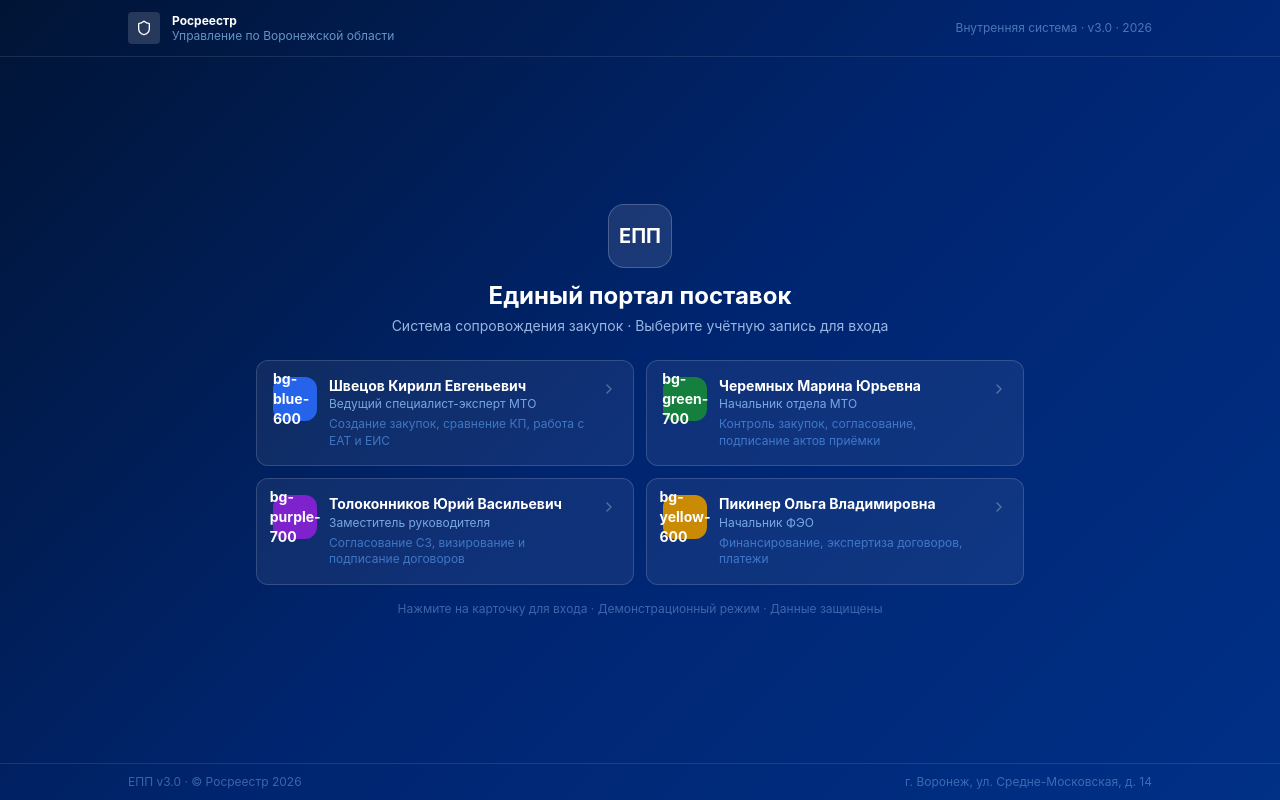
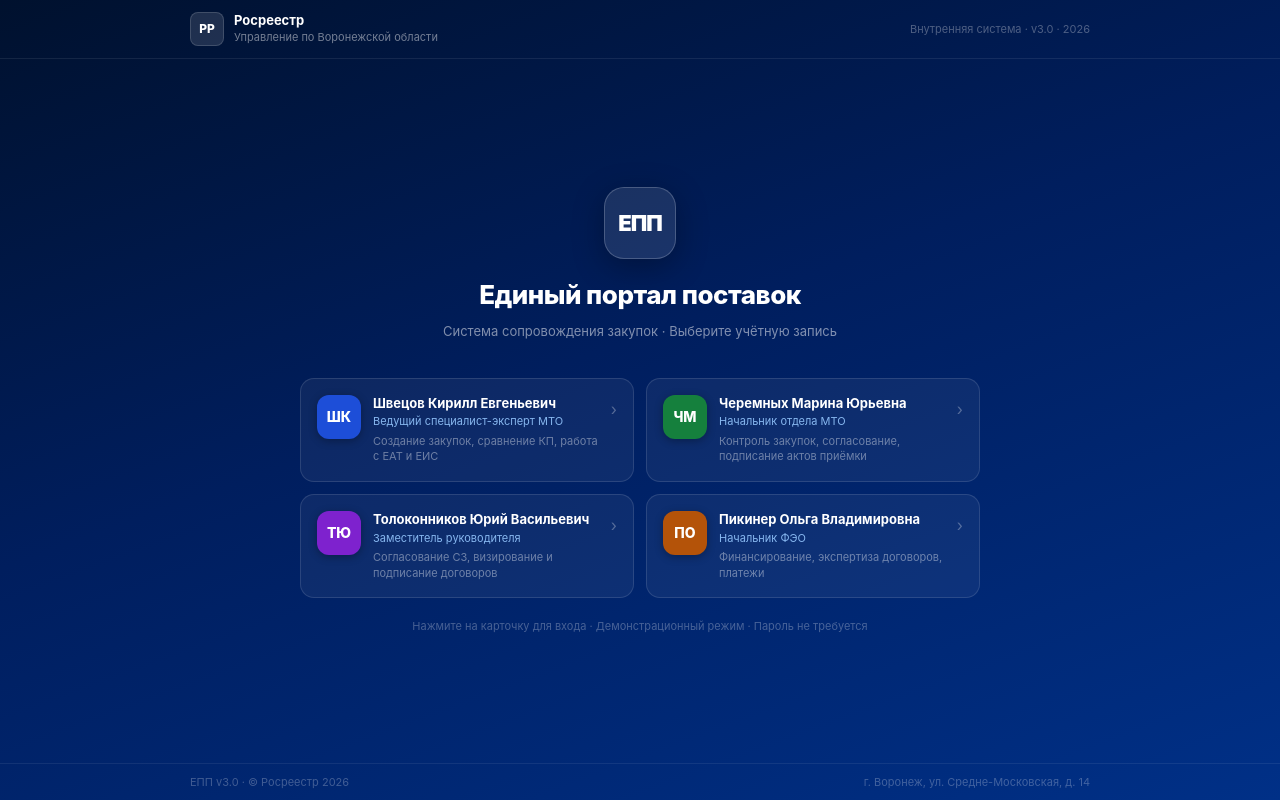
Before and after one commit to deazycs/epp-portal, a Next.js app: page /login in a window 1280 px wide. Built offline with nearby package versions, Linux system fonts and the light colour scheme.

Commit message:
fix: login initials fixed, demo button beautiful, panel text fully visible

```diff
--- a/app/login/page.tsx
+++ b/app/login/page.tsx
@@ -2,8 +2,21 @@
 
 import { useState } from 'react';
 import { useRouter } from 'next/navigation';
-import { Shield, ChevronRight } from 'lucide-react';
 import { LOGIN_USERS } from '@/mock/data/users';
+
+const AVATAR_COLORS: Record<string, string> = {
+  u_shv: '#1d4ed8',
+  u_che: '#15803d',
+  u_tol: '#7e22ce',
+  u_pik: '#b45309',
+};
+
+const AVATARS: Record<string, string> = {
+  u_shv: 'ШК',
+  u_che: 'ЧМ',
+  u_tol: 'ТЮ',
+  u_pik: 'ПО',
+};
 
 export default function LoginPage() {
   const router = useRouter();
@@ -13,96 +26,122 @@ export default function LoginPage() {
   const handleLogin = async (userId: string) => {
     setSelected(userId);
     setLoading(true);
-    await new Promise(r => setTimeout(r, 600));
+    await new Promise(r => setTimeout(r, 500));
     router.push('/dashboard');
   };
 
   return (
-    <div className="min-h-screen flex flex-col"
-      style={{ background: 'linear-gradient(135deg, #001435 0%, #002570 50%, #003087 100%)' }}>
+    <div style={{
+      minHeight: '100vh', display: 'flex', flexDirection: 'column',
+      background: 'linear-gradient(160deg, #00112e 0%, #001e5e 45%, #003087 100%)',
+      fontFamily: 'Inter, Segoe UI, Arial, sans-serif',
+    }}>
 
       {/* Верхняя полоса */}
-      <div className="border-b border-white border-opacity-10 px-4 sm:px-6 py-3">
-        <div className="max-w-5xl mx-auto flex items-center justify-between">
-          <div className="flex items-center gap-3">
-            <div className="w-8 h-8 rounded bg-white bg-opacity-15 flex items-center justify-center flex-shrink-0">
-              <Shield size={16} className="text-white"/>
+      <div style={{ borderBottom: '1px solid rgba(255,255,255,0.08)', padding: '12px 24px' }}>
+        <div style={{ maxWidth: 900, margin: '0 auto', display: 'flex', alignItems: 'center', justifyContent: 'space-between' }}>
+          <div style={{ display: 'flex', alignItems: 'center', gap: 10 }}>
+            <div style={{ width: 34, height: 34, borderRadius: 8, background: 'rgba(255,255,255,0.12)', display: 'flex', alignItems: 'center', justifyContent: 'center', border: '1px solid rgba(255,255,255,0.15)' }}>
+              <span style={{ color: '#fff', fontSize: 12, fontWeight: 800 }}>РР</span>
             </div>
             <div>
-              <div className="text-white text-xs font-bold leading-tight">Росреестр</div>
-              <div className="text-blue-300 text-xs opacity-70 hidden sm:block">Управление по Воронежской области</div>
+              <div style={{ color: '#fff', fontSize: 13, fontWeight: 700, lineHeight: 1.2 }}>Росреестр</div>
+              <div style={{ color: 'rgba(255,255,255,0.45)', fontSize: 11 }}>Управление по Воронежской области</div>
             </div>
           </div>
-          <div className="text-blue-300 text-xs opacity-50 hidden sm:block">
-            Внутренняя система · v3.0 · 2026
-          </div>
+          <div style={{ color: 'rgba(255,255,255,0.3)', fontSize: 11 }}>Внутренняя система · v3.0 · 2026</div>
         </div>
       </div>
 
       {/* Основной контент */}
-      <div className="flex-1 flex items-center justify-center p-4 py-6">
-        <div className="w-full max-w-3xl">
+      <div style={{ flex: 1, display: 'flex', alignItems: 'center', justifyContent: 'center', padding: 24 }}>
+        <div style={{ width: '100%', maxWidth: 680 }}>
 
-          {/* Заголовок */}
-          <div className="text-center mb-6">
-            <div className="w-16 h-16 rounded-2xl bg-white bg-opacity-10 border border-white border-opacity-20 flex items-center justify-center mx-auto mb-3">
-              <span className="text-xl font-bold text-white">ЕПП</span>
+          {/* Логотип */}
+          <div style={{ textAlign: 'center', marginBottom: 36 }}>
+            <div style={{
+              width: 72, height: 72, borderRadius: 20,
+              background: 'rgba(255,255,255,0.1)',
+              border: '1.5px solid rgba(255,255,255,0.2)',
+              display: 'flex', alignItems: 'center', justifyContent: 'center',
+              margin: '0 auto 16px',
+              boxShadow: '0 8px 32px rgba(0,0,0,0.3)',
+            }}>
+              <span style={{ color: '#fff', fontSize: 22, fontWeight: 900, letterSpacing: -1 }}>ЕПП</span>
             </div>
-            <h1 className="text-2xl font-bold text-white mb-1">Единый портал поставок</h1>
-            <p className="text-blue-200 text-sm opacity-80">
-              Система сопровождения закупок · Выберите учётную запись для входа
+            <h1 style={{ color: '#fff', fontSize: 26, fontWeight: 800, margin: '0 0 8px', letterSpacing: -0.5 }}>
+              Единый портал поставок
+            </h1>
+            <p style={{ color: 'rgba(255,255,255,0.5)', fontSize: 13, margin: 0 }}>
+              Система сопровождения закупок · Выберите учётную запись
             </p>
           </div>
 
-          {/* Карточки пользователей */}
-          <div className="grid grid-cols-1 sm:grid-cols-2 gap-3 mb-4">
-            {LOGIN_USERS.map(u => (
-              <button key={u.userId}
-                onClick={() => handleLogin(u.userId)}
-                disabled={loading}
-                style={{
-                  textAlign: 'left', padding: 16, borderRadius: 12, border: '1px solid',
-                  borderColor: selected === u.userId ? 'rgba(255,255,255,0.7)' : 'rgba(255,255,255,0.15)',
-                  background: selected === u.userId ? 'rgba(255,255,255,0.18)' : 'rgba(255,255,255,0.06)',
-                  cursor: 'pointer', transition: 'all 0.2s', opacity: loading && selected !== u.userId ? 0.5 : 1,
-                }}>
-                <div className="flex items-start gap-3">
-                  <div className={`w-11 h-11 rounded-xl flex items-center justify-center text-white text-sm font-bold flex-shrink-0 ${
-                      u.userId === 'u_shv' ? 'bg-blue-600' :
-                      u.userId === 'u_che' ? 'bg-green-700' :
-                      u.userId === 'u_tol' ? 'bg-purple-700' :
-                      'bg-yellow-600'
-                    }`}>
-                    {selected === u.userId && loading
-                      ? <span className="w-5 h-5 border-2 border-white border-t-transparent rounded-full animate-spin"/>
-                      : u.userId === 'u_shv' ? 'bg-blue-600' : u.userId === 'u_che' ? 'bg-green-700' : u.userId === 'u_tol' ? 'bg-purple-700' : 'bg-yellow-600'
+          {/* Карточки */}
+          <div style={{ display: 'grid', gridTemplateColumns: 'repeat(2, 1fr)', gap: 12, marginBottom: 20 }}>
+            {LOGIN_USERS.map(u => {
+              const isSelected = selected === u.userId;
+              const isLoading  = loading && isSelected;
+              return (
+                <button
+                  key={u.userId}
+                  onClick={() => handleLogin(u.userId)}
+                  disabled={loading}
+                  style={{
+                    display: 'flex', alignItems: 'flex-start', gap: 12,
+                    padding: '16px', borderRadius: 14, textAlign: 'left',
+                    border: `1.5px solid ${isSelected ? 'rgba(255,255,255,0.6)' : 'rgba(255,255,255,0.12)'}`,
+                    background: isSelected ? 'rgba(255,255,255,0.16)' : 'rgba(255,255,255,0.05)',
+                    cursor: loading ? 'not-allowed' : 'pointer',
+                    opacity: loading && !isSelected ? 0.45 : 1,
+                    transition: 'all 0.18s',
+                    boxShadow: isSelected ? '0 0 0 3px rgba(77,159,255,0.35)' : 'none',
+                  }}
+                  onMouseEnter={e => { if (!loading) (e.currentTarget as HTMLButtonElement).style.background = 'rgba(255,255,255,0.1)'; }}
+                  onMouseLeave={e => { (e.currentTarget as HTMLButtonElement).style.background = isSelected ? 'rgba(255,255,255,0.16)' : 'rgba(255,255,255,0.05)'; }}
+                >
+                  {/* Аватар */}
+                  <div style={{
+                    width: 44, height: 44, borderRadius: 12, flexShrink: 0,
+                    background: AVATAR_COLORS[u.userId] ?? '#1d4ed8',
+                    display: 'flex', alignItems: 'center', justifyContent: 'center',
+                    boxShadow: '0 2px 8px rgba(0,0,0,0.3)',
+                  }}>
+                    {isLoading
+                      ? <div style={{ width: 20, height: 20, border: '2px solid rgba(255,255,255,0.4)', borderTopColor: '#fff', borderRadius: '50%', animation: 'spin 0.7s linear infinite' }}/>
+                      : <span style={{ color: '#fff', fontSize: 14, fontWeight: 800 }}>{AVATARS[u.userId] ?? '??'}</span>
                     }
                   </div>
-                  <div className="flex-1 min-w-0">
-                    <div className="text-white text-sm font-bold leading-tight">{u.name}</div>
-                    <div className="text-blue-300 text-xs mt-0.5 opacity-80">{u.role}</div>
-                    <div className="text-blue-400 text-xs mt-1 opacity-60 leading-snug">{u.desc}</div>
+
+                  {/* Текст */}
+                  <div style={{ flex: 1, minWidth: 0 }}>
+                    <div style={{ color: '#fff', fontSize: 13, fontWeight: 700, lineHeight: 1.3, marginBottom: 2 }}>{u.name}</div>
+                    <div style={{ color: 'rgba(147,197,253,0.9)', fontSize: 11, marginBottom: 4 }}>{u.role}</div>
+                    <div style={{ color: 'rgba(255,255,255,0.4)', fontSize: 11, lineHeight: 1.4 }}>{u.desc}</div>
                   </div>
-                  <ChevronRight size={16} className="text-white opacity-30 flex-shrink-0 mt-1"/>
-                </div>
-              </button>
-            ))}
+
+                  {/* Стрелка */}
+                  <div style={{ color: 'rgba(255,255,255,0.3)', marginTop: 2, flexShrink: 0, fontSize: 16 }}>›</div>
+                </button>
+              );
+            })}
           </div>
 
-          {/* Подсказка */}
-          <p className="text-center text-blue-300 text-xs opacity-40">
-            Нажмите на карточку для входа · Демонстрационный режим · Данные защищены
+          <p style={{ textAlign: 'center', color: 'rgba(255,255,255,0.28)', fontSize: 11 }}>
+            Нажмите на карточку для входа · Демонстрационный режим · Пароль не требуется
           </p>
         </div>
       </div>
 
       {/* Нижняя полоса */}
-      <div className="border-t border-white border-opacity-10 px-4 sm:px-6 py-2.5">
-        <div className="max-w-5xl mx-auto flex items-center justify-between">
-          <span className="text-blue-300 text-xs opacity-40">ЕПП v3.0 · © Росреестр 2026</span>
-          <span className="text-blue-300 text-xs opacity-40 hidden sm:block">г. Воронеж, ул. Средне-Московская, д. 14</span>
+      <div style={{ borderTop: '1px solid rgba(255,255,255,0.07)', padding: '10px 24px' }}>
+        <div style={{ maxWidth: 900, margin: '0 auto', display: 'flex', justifyContent: 'space-between' }}>
+          <span style={{ color: 'rgba(255,255,255,0.25)', fontSize: 11 }}>ЕПП v3.0 · © Росреестр 2026</span>
+          <span style={{ color: 'rgba(255,255,255,0.25)', fontSize: 11 }}>г. Воронеж, ул. Средне-Московская, д. 14</span>
         </div>
       </div>
+
+      <style>{`@keyframes spin { to { transform: rotate(360deg); } }`}</style>
     </div>
   );
 }
--- a/components/layout/AppInner.tsx
+++ b/components/layout/AppInner.tsx
@@ -73,7 +73,7 @@ export function AppInner({ children }: { children: React.ReactNode }) {
             }}
             sidebarCollapsed={sidebarCollapsed}
           />
-          <main className={`flex-1 overflow-y-auto ${demoOpen ? 'pb-44' : ''}`} style={{ background: '#f4f6f9', minHeight: 0 }}>
+          <main className={`flex-1 overflow-y-auto ${demoOpen ? 'pb-44' : ''}`} style={{ background: '#f4f6f9', minHeight: 0, paddingBottom: demoOpen ? 180 : 0 }}>
             {children}
           </main>
         </div>
```
Also changed, not shown: components/ui/DemoRunner.tsx (+25 -12 lines).
